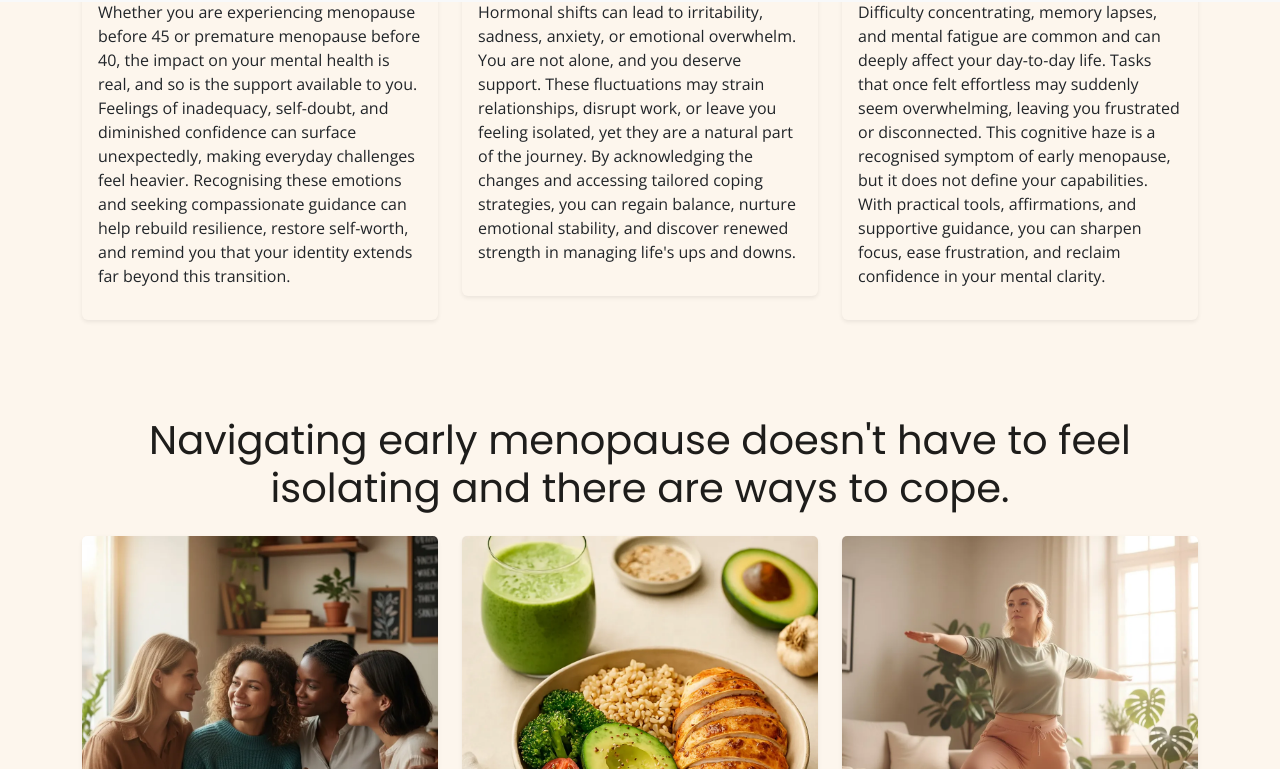
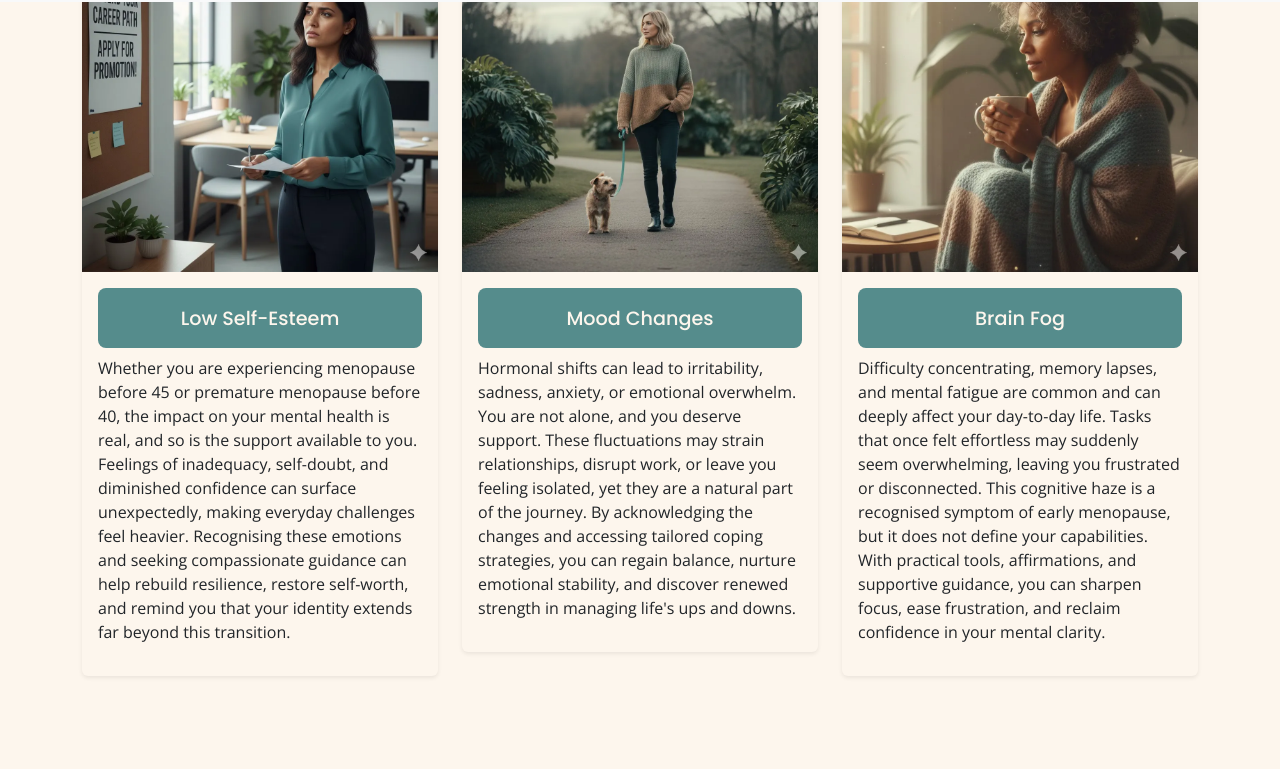
Before and after one commit to verytee/flagstone-project, a plain HTML site: page index.html in a window 1280 px wide. Shown: the part 798-1567 px from the top of the page. Drawn offline with nearby package versions, Linux system fonts and the light colour scheme.

Commit message:
add final images to main section

```diff
--- a/index.html
+++ b/index.html
@@ -59,7 +59,7 @@
     <div class="row g-4">
         <div class="col-12 col-md-4">
             <div class="card shadow-sm effect-card">
-                <div class="placeholder-img"></div>
+                <img src="assets/css/images/effect3.webp" class="card-img-top" alt="A woman doubting if she is good enough for a promotion">
                 <div class="card-body">
                     <h3 class="sub-heading">Low Self-Esteem</h3>
                     <p>Whether you are experiencing menopause before 45 or premature menopause before 40, the impact on your mental health is real, and so is the support available to you. Feelings of inadequacy, self-doubt, and diminished confidence can surface unexpectedly, making everyday challenges feel heavier. Recognising these emotions and seeking compassionate guidance can help rebuild resilience, restore self-worth, and remind you that your identity extends far beyond this transition.</p>
@@ -69,7 +69,7 @@
 
         <div class="col-12 col-md-4">
             <div class="card shadow-sm effect-card">
-                <div class="placeholder-img"></div>
+                <img src="assets/css/images/effect2.webp" class="card-img-top" alt="A woman walking her dog at the park">
                 <div class="card-body">
                     <h3 class="sub-heading">Mood Changes</h3>
                     <p>Hormonal shifts can lead to irritability, sadness, anxiety, or emotional overwhelm. You are not alone, and you deserve support. These fluctuations may strain relationships, disrupt work, or leave you feeling isolated, yet they are a natural part of the journey. By acknowledging the changes and accessing tailored coping strategies, you can regain balance, nurture emotional stability, and discover renewed strength in managing life's ups and downs.</p>
@@ -79,7 +79,7 @@
 
         <div class="col-12 col-md-4">
             <div class="card shadow-sm effect-card">
-                <div class="placeholder-img"></div>
+                <img src="assets/css/images/effect1.webp" class="card-img-top" alt="A woman siting in thought with tea">
                 <div class="card-body">
                     <h3 class="sub-heading">Brain Fog</h3>
                     <p>Difficulty concentrating, memory lapses, and mental fatigue are common and can deeply affect your day-to-day life. Tasks that once felt effortless may suddenly seem overwhelming, leaving you frustrated or disconnected. This cognitive haze is a recognised symptom of early menopause, but it does not define your capabilities. With practical tools, affirmations, and supportive guidance, you can sharpen focus, ease frustration, and reclaim confidence in your mental clarity.</p>
@@ -134,7 +134,7 @@
 <!-- Support Links -->
 <section id="links" class="py-5">
     <div class="container">
-        <h2 class="display-6 text-center mb-4">There are tools, treatments, and communities there when things get difficult.</h2>
+        <h2 class="display-6 text-center mb-4">These links provicde tools, treatments, and communities for when things are difficult.</h2>
 
         <div class="row g-3 text-center">
             <div class="col-md-3 col-6">
```
Also changed, not shown: assets/css/images/effect1.webp (added), assets/css/images/effect2.webp (added), assets/css/images/effect3.webp (added).
